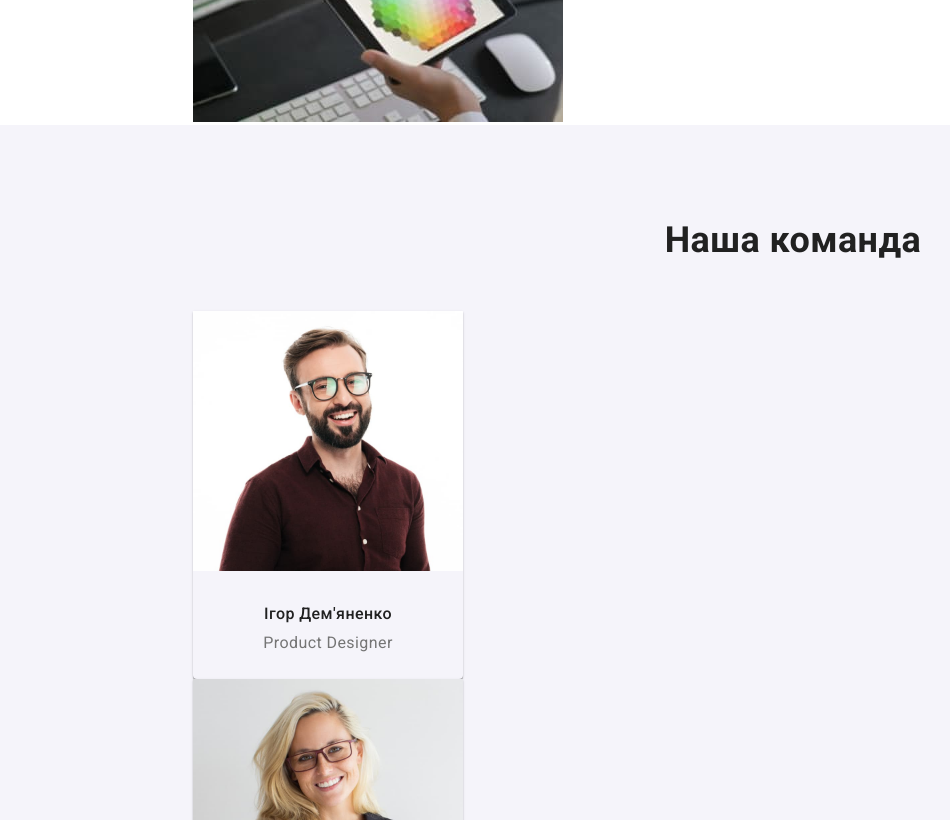
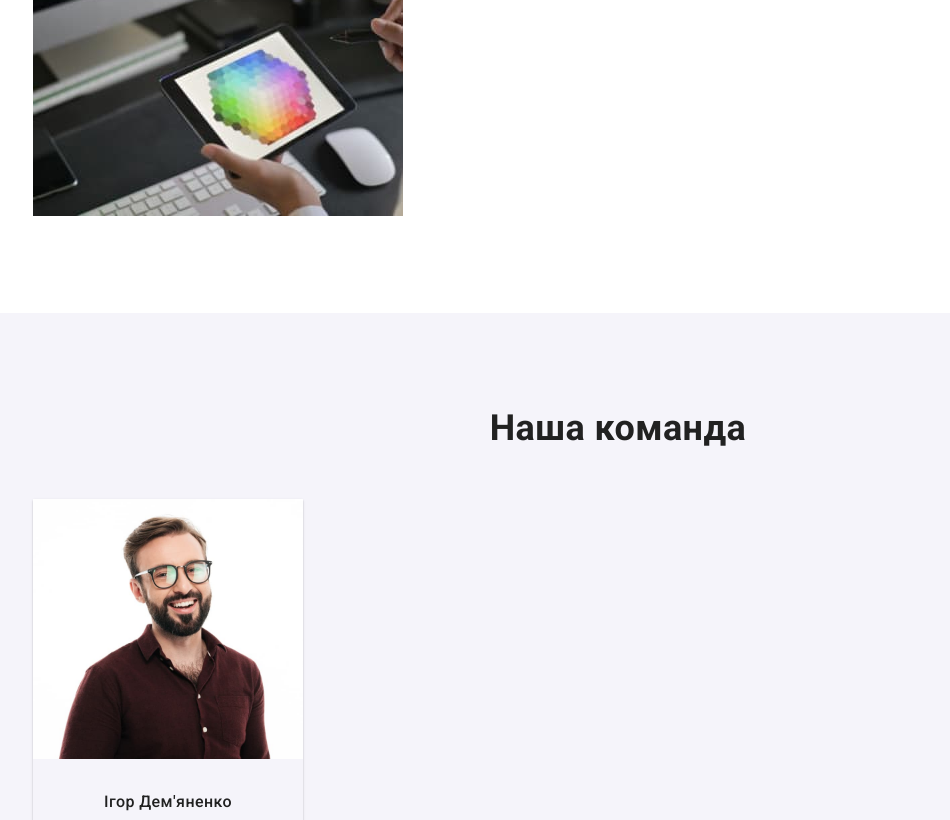
Before and after one commit to AlexFilp/goit-markup-hw-03, a plain HTML site: page index.html in a window 1280 px wide. Shown: the part 1980-2800 px from the top of the page, without its empty margins (22-972 px from the left). Drawn offline with nearby package versions, Linux system fonts and the light colour scheme.

Commit message:
Update styles.css

```diff
--- a/css/styles.css
+++ b/css/styles.css
@@ -64,12 +64,13 @@ ul {
   margin-right: auto;
   margin-left: auto;
   width: 1200px;
+  padding-left: 15px;
+  padding-right: 15px;
 }
 
 .section {
   padding-top: 94px;
-  padding-left: 215px;
-  padding-right: 215px;
+  padding-bottom: 94px;
 }
 
 /* HEADER  */
@@ -168,7 +169,6 @@ ul {
 /* TEAM */
 
 .team-section {
-  padding-bottom: 94px;
   background-color: var(--special-bg);
 }
 
```
